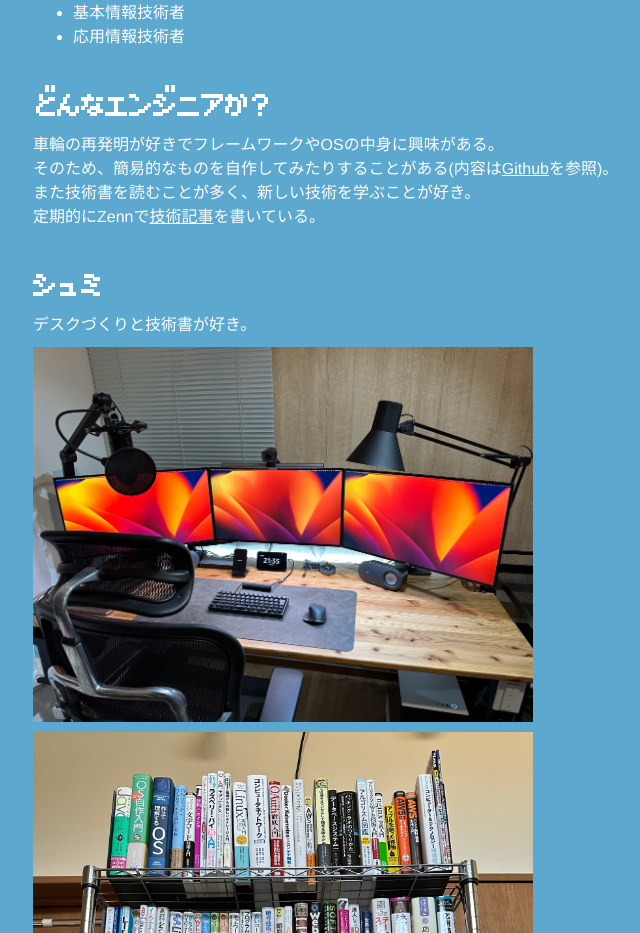
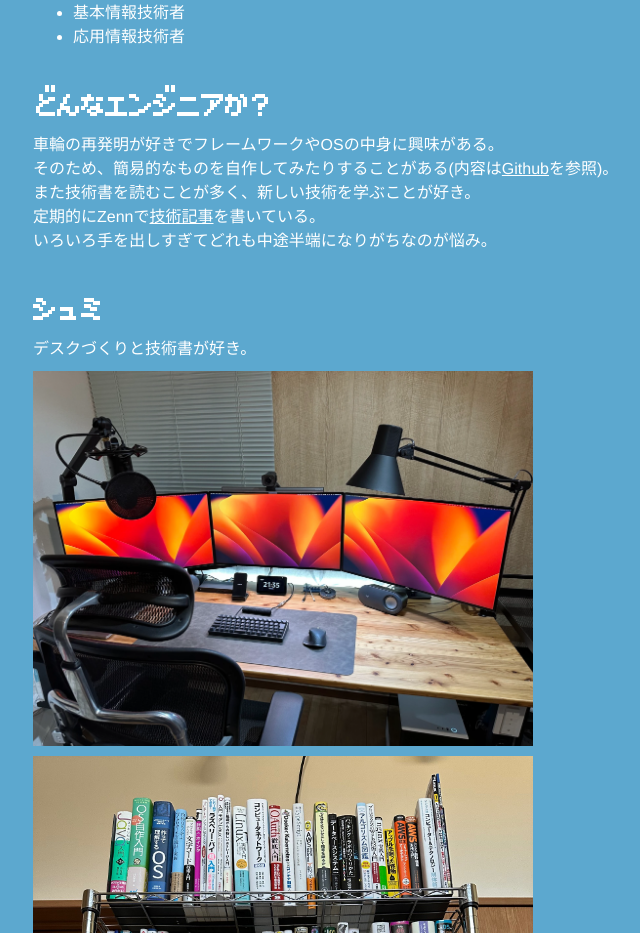
Before and after one commit to mesichicken/home, a Vue app: page /me in a window 1280 px wide. Shown: the part 1100-2033 px from the top of the page, without its empty margins (67-707 px from the left). Built offline with nearby package versions, Linux system fonts and the light colour scheme; no server answers.

Commit message:
プロフィール編集

```diff
--- a/src/views/ProfileView.vue
+++ b/src/views/ProfileView.vue
@@ -64,7 +64,8 @@ const moveToWorkExperience = () => {
         車輪の再発明が好きでフレームワークやOSの中身に興味がある。<br>
         そのため、簡易的なものを自作してみたりすることがある(内容は<a href="https://github.com/mesichicken" class="blog-link">Github</a>を参照)。<br>
         また技術書を読むことが多く、新しい技術を学ぶことが好き。<br>
-        定期的にZennで<a href="https://zenn.dev/mesi" class="blog-link">技術記事</a>を書いている。
+        定期的にZennで<a href="https://zenn.dev/mesi" class="blog-link">技術記事</a>を書いている。<br>
+        いろいろ手を出しすぎてどれも中途半端になりがちなのが悩み。
       </p>
     </div>
 
```
